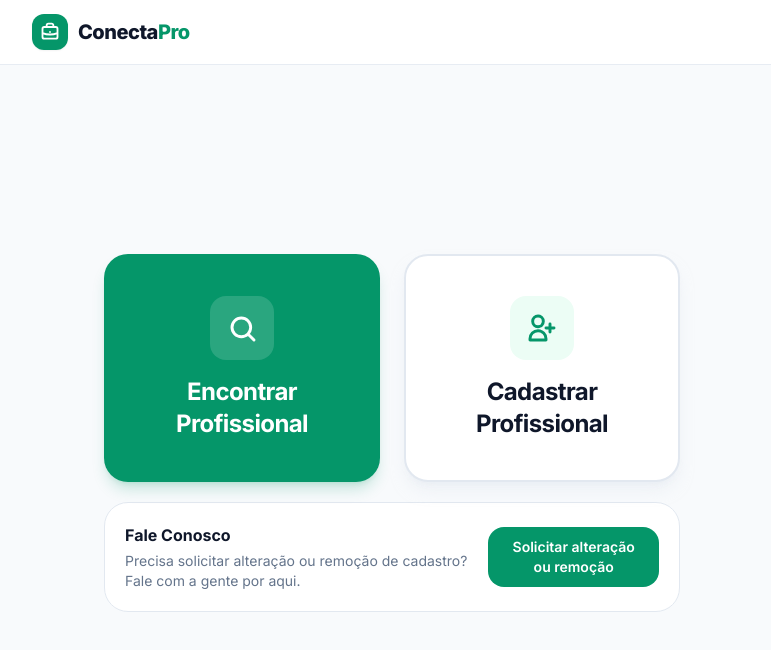
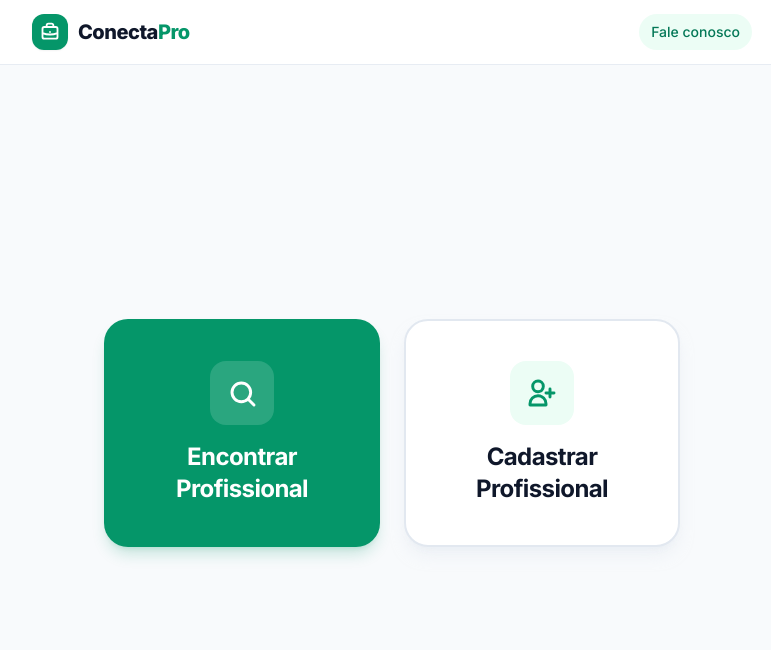
Before and after one commit to kralinfo/conecta-pro, a plain HTML site: page index.html in a window 1280 px wide. Shown: the whole page, without its empty margins (248-1019 px from the left). Drawn offline with nearby package versions, Linux system fonts and the light colour scheme; no server answers.

Commit message:
feat: adicioona fale conosco no header

```diff
--- a/index.html
+++ b/index.html
@@ -57,8 +57,17 @@
         </span>
       </button>
 
-      <!-- Botão discreto Início -->
+      <!-- Ações do header -->
       <div class="flex items-center gap-2">
+        <button
+          type="button"
+          id="btn-open-update-request"
+          class="inline-flex items-center gap-1 px-3 py-2 rounded-full text-xs sm:text-sm font-medium text-emerald-700 bg-emerald-50 hover:bg-emerald-100 transition cursor-pointer"
+          title="Fale conosco"
+        >
+          Fale conosco
+        </button>
+
         <button
           type="button"
           id="btn-header-inicio"
@@ -111,21 +120,6 @@
         </button>
       </div>
 
-      <div class="w-full max-w-xl mt-5 rounded-3xl border border-slate-200 bg-white p-4 sm:p-5 shadow-2xs">
-        <div class="flex flex-col sm:flex-row sm:items-center sm:justify-between gap-3">
-          <div>
-            <h3 class="text-sm sm:text-base font-bold text-slate-900">Fale Conosco</h3>
-            <p class="mt-1 text-xs sm:text-sm text-slate-500">Precisa solicitar alteração ou remoção de cadastro? Fale com a gente por aqui.</p>
-          </div>
-          <button
-            type="button"
-            id="btn-open-update-request"
-            class="inline-flex items-center justify-center px-4 py-2.5 rounded-2xl bg-emerald-600 hover:bg-emerald-700 text-white text-xs sm:text-sm font-semibold transition cursor-pointer"
-          >
-            Solicitar alteração ou remoção
-          </button>
-        </div>
-      </div>
     </section>
 
     <!-- 2. TELA ENCONTRAR PROFISSIONAL -->
```
